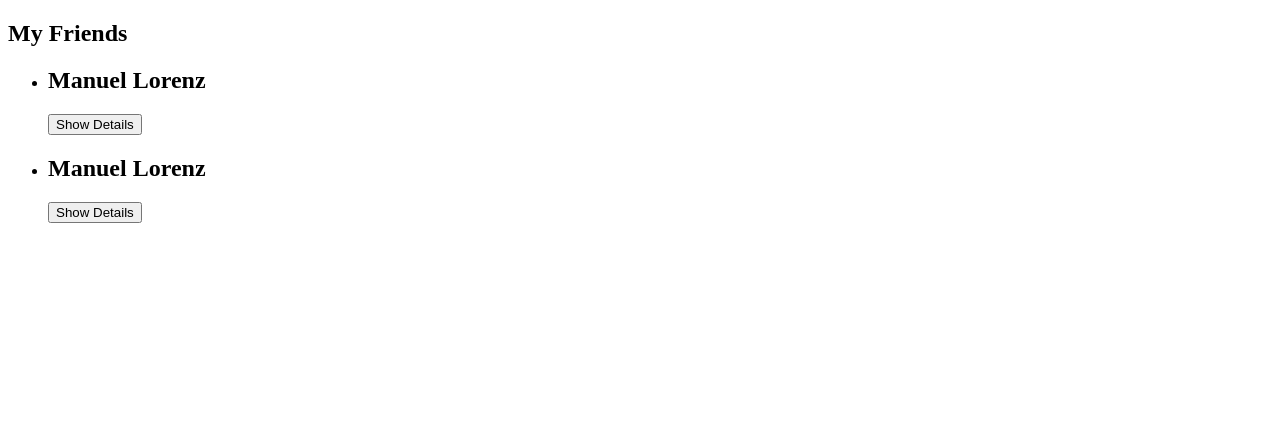
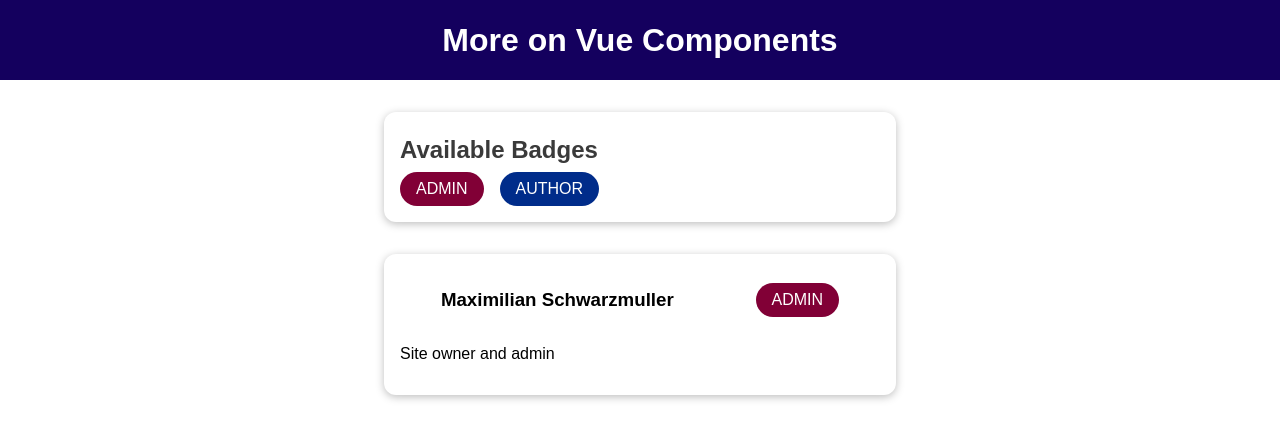
Before and after one commit to aki0609-free/vue_component_1, a Vue app: page / in a window 1280 px wide. Shown: the top 440 px of the page. Built offline with nearby package versions, Linux system fonts and the light colour scheme.

Commit message:
section09_components is ready

```diff
--- a/src/App.vue
+++ b/src/App.vue
@@ -1,34 +1,35 @@
 <template>
-  <section>
-    <h2>My Friends</h2>
-    <ul>
-      <friend-contact></friend-contact>
-      <friend-contact></friend-contact>
-    </ul>
-  </section>
+  <div>
+    <the-header></the-header>
+    <badge-list></badge-list>
+    <user-info
+      :full-name="activeUser.name"
+      :info-text="activeUser.description"
+      :role="activeUser.role"
+    ></user-info>
+  </div>
 </template>
 
 <script>
-import FriendContact from './components/FriendContact.vue';
 export default {
-  components: { FriendContact },
   data() {
     return {
-      frinds: [
-        {
-          id: "manuel",
-          name: "Manuel Lorenz",
-          phone: "0123 45678 90",
-          email: "manuel@localhost.com",
-        },
-        {
-          id: "julie",
-          name: "Julie Jones",
-          phone: "3210 4568 90",
-          email: "julie@localhost.com",
-        },
-      ],
+      activeUser: {
+        name: 'Maximilian Schwarzmuller',
+        description: 'Site owner and admin',
+        role: 'admin',
+      },
     };
   },
 };
 </script>
+
+<style>
+html {
+  font-family: sans-serif;
+}
+
+body {
+  margin: 0;
+}
+</style>
--- /dev/null
+++ b/src/components/BadgeList.vue
@@ -0,0 +1,32 @@
+<template>
+    <section>
+        <h2>Available Badges</h2>
+        <ul>
+            <li>
+                <base-badge type="admin" caption="ADMIN"></base-badge>
+            </li>
+            <li>
+                <base-badge type="author" caption="AUTHOR"></base-badge>
+            </li>
+        </ul>
+    </section>
+</template>
+
+<style>
+section h2 {
+    margin: 0.5rem 0;
+    color: #3a3a3a;
+}
+
+ul {
+    list-style: none;
+    margin: 0;
+    padding: 0;
+    display: flex;
+    flex-direction: row;
+}
+
+li {
+    margin-right: 1rem;
+}
+</style>
--- /dev/null
+++ b/src/components/BaseBadge.vue
@@ -0,0 +1,38 @@
+<template>
+    <span class="badge" :class="classes">{{ caption }}</span>
+</template>
+
+<script>
+export default {
+    props: ['type', 'caption'],
+    computed: {
+        classes() {
+            return {
+                'badge--admin': this.type === 'admin',
+                'badge--author': this.type === 'author',
+            };
+        },
+    },
+}
+</script>
+
+<style>
+.badge {
+    display: inline-block;
+    padding: 0.5rem 1rem;
+    border-radius: 30px;
+    background-color: #ccc;
+    color: #2e2e2e;
+}
+
+.badge--admin {
+    background-color: #810036;
+    color: white;
+}
+
+.badge--author {
+    background-color: #002c8a;
+    color: white;
+}
+
+</style>
--- a/src/components/FriendContact.vue
+++ /dev/null
@@ -1,31 +0,0 @@
-<template>
-    <li>
-        <h2>{{ friend.name }}</h2>
-        <button @click="toggleDetails">Show Details</button>
-        <ul v-if="detailsAreVisible">
-            <li><strong>Phone:</strong>{{ friend.phone }}</li>
-            <li><strong>Email:</strong>{{ friend.email }}</li>
-        </ul>
-    </li>
-</template>
-
-<script>
-export default {
-    data() {
-        return {
-            detailsAreVisible: false,
-            friend: {
-                id: "manuel",
-                name: "Manuel Lorenz",
-                phone: "0123 45678 90",
-                email: "manuel@localhost.com"
-            },
-        }
-    },
-    methods: {
-        toggleDetails() {
-            this.detailsAreVisible = !this.detailsAreVisible;
-        }
-    }
-};
-</script>
--- /dev/null
+++ b/src/components/TheHeader.vue
@@ -0,0 +1,21 @@
+<template>
+  <header>
+    <h1>More on Vue Components</h1>
+  </header>
+</template>
+
+<style>
+header {
+    width: 100%;
+    height: 5rem;
+    display: flex;
+    justify-content: center;
+    align-items: center;
+    background-color: #14005e;
+}
+
+header h1 {
+    color: white;
+    margin: 0;
+}
+</style>
--- /dev/null
+++ b/src/components/UserInfo.vue
@@ -0,0 +1,32 @@
+<template>
+    <section>
+        <div>
+            <h3>{{ fullName }}</h3>
+            <base-badge :type="role" :caption="role.toUpperCase()"></base-badge>
+        </div>
+        <p>{{ infoText }}</p>
+    </section>
+</template>
+
+<script>
+export default {
+    props: ['fullName', 'infoText', 'role'],
+}
+</script>
+
+
+<style>
+section {
+    margin: 2rem auto;
+    max-width: 30rem;
+    border-radius: 12px;
+    box-shadow: 0 2px 8px rgba(0, 0, 0, 0.26);
+    padding: 1rem;
+}
+
+section div {
+    display: flex;
+    justify-content: space-around;
+    align-items: center;
+}
+</style>
```
Also changed, not shown: src/main.js (+8 -2 lines).
